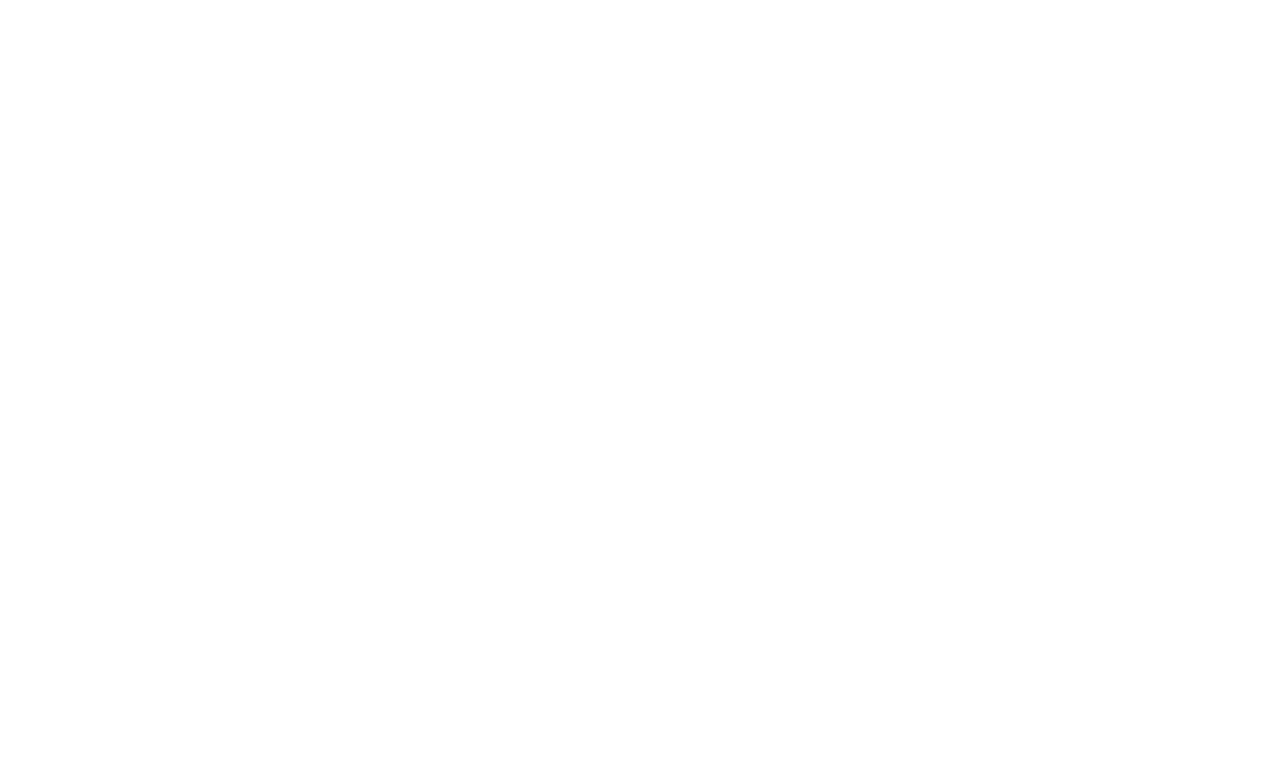
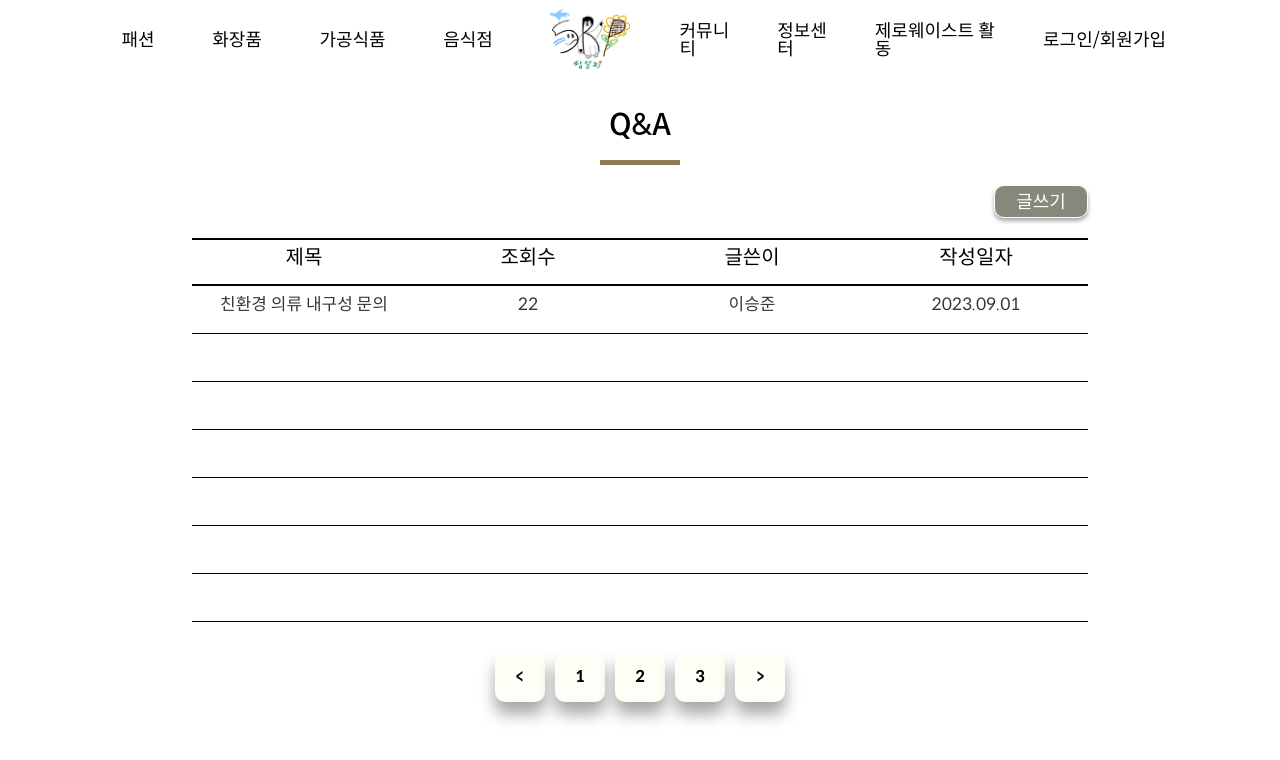
Before and after one commit to Five-RE-GEN-Principle/Frontend-Web, a React (Create React App) app: page /qna in a window 1280 px wide. Before the commit this address had no page. Shown: the top 760 px of the page. Built offline with nearby package versions, Linux system fonts and the light colour scheme.

Commit message:
feat: qna페이지 추가

```diff
--- a/src/App.tsx
+++ b/src/App.tsx
@@ -14,6 +14,7 @@
 
 import CertMarkPage from "@pages/CertMarkPage";
 import BulletinBoardPage from "@pages/BulletinBoardPage";
+import QnAPage from "@pages/QnAPage";
 
 
 const App = () => {
@@ -30,7 +31,8 @@
           <Route path="restaurant" element={<RestaurantPage />} />
         </Route>
         <Route path="certmark" element={<CertMarkPage />} />
-        <Route path="bulletinboardpage" element={<BulletinBoardPage />} />
+        <Route path="bulletinboard" element={<BulletinBoardPage />} />
+        <Route path="qna" element={<QnAPage />} />
       </Route>
     </Routes>
   );
--- a/src/components/Header.tsx
+++ b/src/components/Header.tsx
@@ -20,7 +20,7 @@
       </Link>
       <RightSide>
         <SubMenu>
-          <ListItem>커뮤니티</ListItem>
+          <Link to={"/bulletinboard"}><ListItem>커뮤니티</ListItem></Link>
           <Link to={"/about"}>
             <ListItem>정보센터</ListItem>
           </Link>
--- /dev/null
+++ b/src/pages/QnAPage.tsx
@@ -0,0 +1,155 @@
+import LowRadiusButton from "@components/LowRadiusButton";
+import TextInput from "@components/TextInput";
+import Title from "@components/Title";
+import styled from "styled-components";
+
+const list = [
+  {
+    제목: "친환경 의류 내구성 문의",
+    조회수: 22,
+    글쓴이: "이승준",
+    작성일: "2023.09.01",
+  },
+  {},
+  {},
+  {},
+  {},
+  {},
+  {},
+];
+
+const QnAPage = () => (
+  <Container>
+    <Title>Q&A</Title>
+
+    <QnAContainer>
+      <Button>
+        <LowRadiusButton>글쓰기</LowRadiusButton>
+      </Button>
+      <ContentsContainer>
+        <Option>제목</Option>
+        <Option>조회수</Option>
+        <Option>글쓴이</Option>
+        <Option>작성일자</Option>
+      </ContentsContainer>
+
+      {list.map((data, index) => (
+        <Line key={index}>
+          <ContentsTwo>{data.제목}</ContentsTwo>
+          <ContentsTwo>{data.조회수}</ContentsTwo>
+          <ContentsTwo>{data.글쓴이}</ContentsTwo>
+          <ContentsTwo>{data.작성일}</ContentsTwo>
+        </Line>
+      ))}
+    </QnAContainer>
+
+    <TextBottom>
+      <BoxCollection>
+        <PushBox>
+          <BoxLetter>{`<`}</BoxLetter>
+        </PushBox>
+        <PushBox>
+          <BoxLetter>1</BoxLetter>
+        </PushBox>
+        <PushBox>
+          <BoxLetter>2</BoxLetter>
+        </PushBox>
+        <PushBox>
+          <BoxLetter>3</BoxLetter>
+        </PushBox>
+        <PushBox>
+          <BoxLetter>{`>`}</BoxLetter>
+        </PushBox>
+      </BoxCollection>
+
+
+    </TextBottom>
+  </Container>
+);
+
+const TextBottom = styled.div`
+  display: flex;
+  justify-content: center;
+  align-items: center;
+
+  margin-top: 30px;
+`;
+
+const BoxLetter = styled.div`
+  font-weight: bold;
+
+  display: flex;
+  justify-content: center;
+  align-items: center;
+`;
+
+const BoxCollection = styled.div`
+  display: flex;
+  justify-content: center;
+  gap: 10px;
+`;
+
+const PushBox = styled.div`
+  display: flex;
+  width: 50px;
+  height: 50px;
+  border-radius: 10px;
+
+  background-color: #fcfff5;
+  box-shadow: 0px 12px 16px rgba(0, 0, 0, 0.35);
+
+  justify-content: center;
+  align-items: center;
+`;
+
+const ContentsTwo = styled.div`
+  display: flex;
+  justify-content: center;
+
+  font-size: 17px;
+  flex: 1;
+  margin-top: 10px;
+
+  color: #363636;
+`;
+const Line = styled.div`
+  display: flex;
+  height: 6vh;
+
+  border-bottom: 1px solid black;
+`;
+
+const Option = styled.div`
+  display: flex;
+  justify-content: center;
+
+  font-size: 20px;
+  flex: 1;
+  margin-top: 8px;
+`;
+
+const QnAContainer = styled.div`
+  padding: 0 15vw;
+`;
+const ContentsContainer = styled.div`
+  display: flex;
+  height: 6vh;
+
+  border-bottom: 2px solid black;
+  border-top: 2px solid black;
+
+  justify-content: space-around;
+`;
+
+const Button = styled.div`
+  display: flex;
+  justify-content: flex-end;
+  margin-bottom: 20px;
+`;
+
+const Container = styled.div`
+  display: flex;
+  flex-direction: column;
+`;
+
+export default QnAPage;
```
